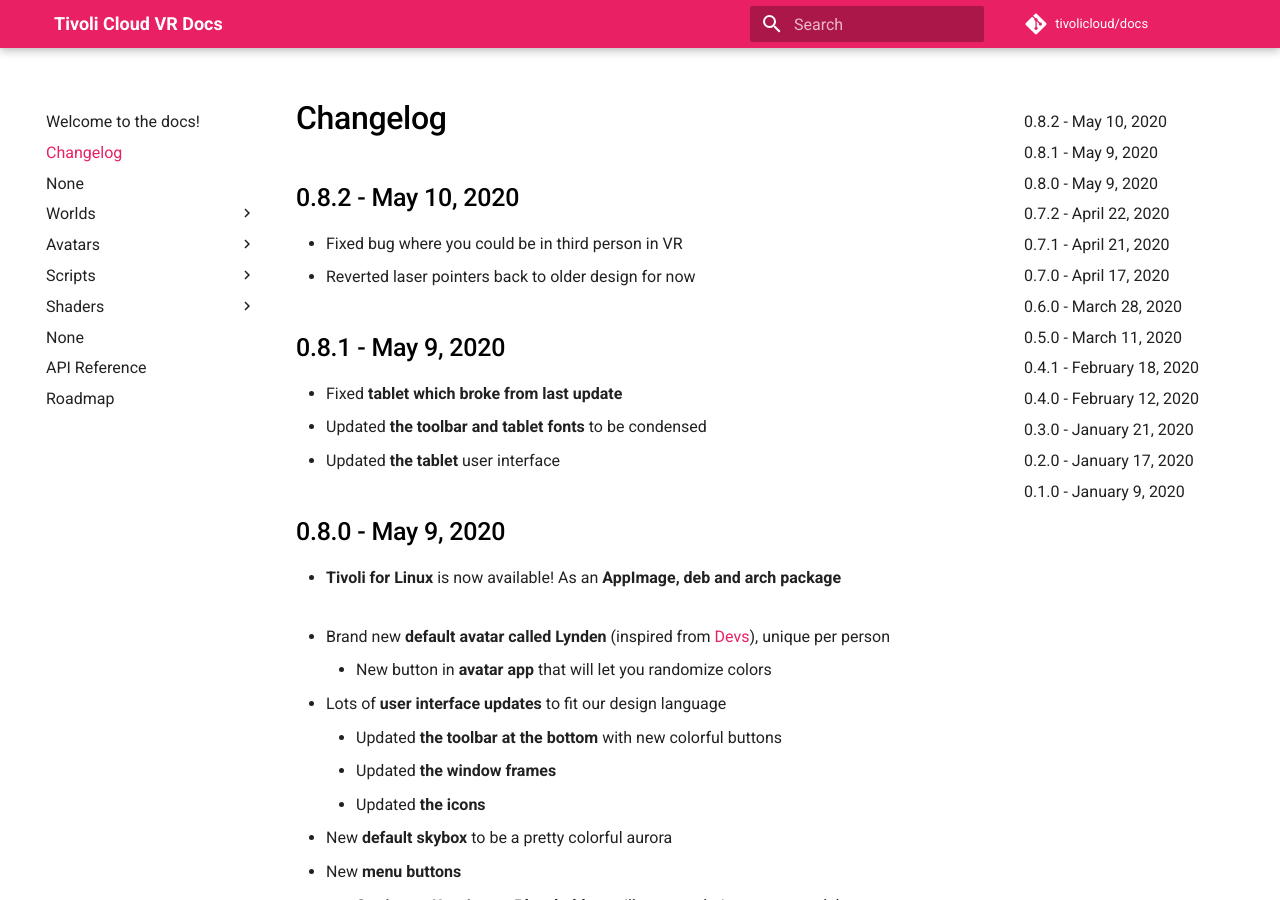
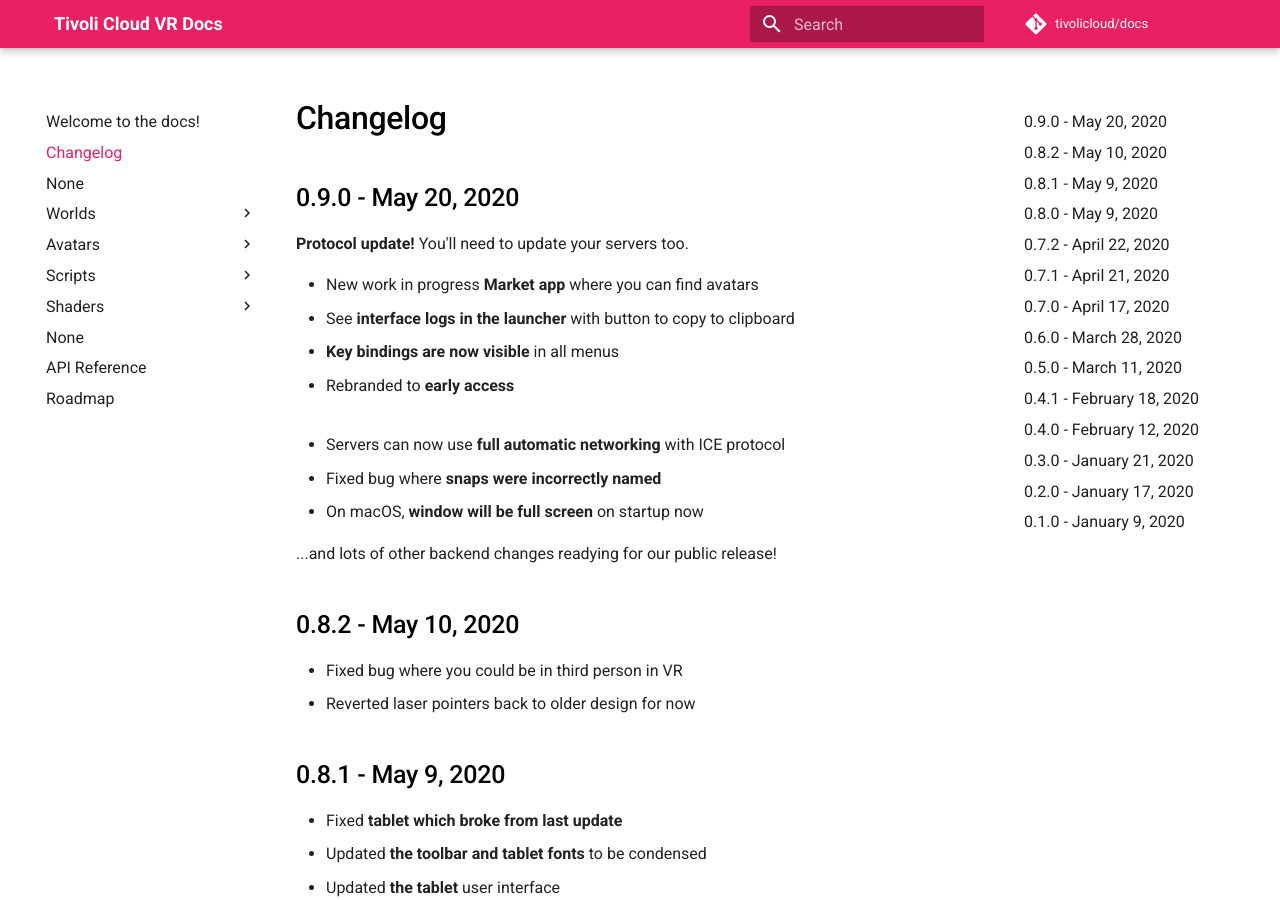
Before and after one commit to Nex-Pro/docs, an MkDocs documentation site: the page built from docs/changelog.md, in a window 1280 px wide and 900 px high. Built offline with MkDocs 1.6.1 and Material for MkDocs 9.7.7, drawn with Linux system fonts in a browser that asks for light colours.

Commit message:
Added 0.9.0 to changelog

```diff
--- a/docs/changelog.md
+++ b/docs/changelog.md
@@ -1,4 +1,19 @@
 # Changelog
+
+## 0.9.0 - May 20, 2020
+
+**Protocol update!** You'll need to update your servers too.
+
+-   New work in progress **Market app** where you can find avatars
+-   See **interface logs in the launcher** with button to copy to clipboard
+-   **Key bindings are now visible** in all menus
+-   Rebranded to **early access**
+    <br><br>
+-   Servers can now use **full automatic networking** with ICE protocol
+-   Fixed bug where **snaps were incorrectly named**
+-   On macOS, **window will be full screen** on startup now
+
+...and lots of other backend changes readying for our public release!
 
 ## 0.8.2 - May 10, 2020
 
```
